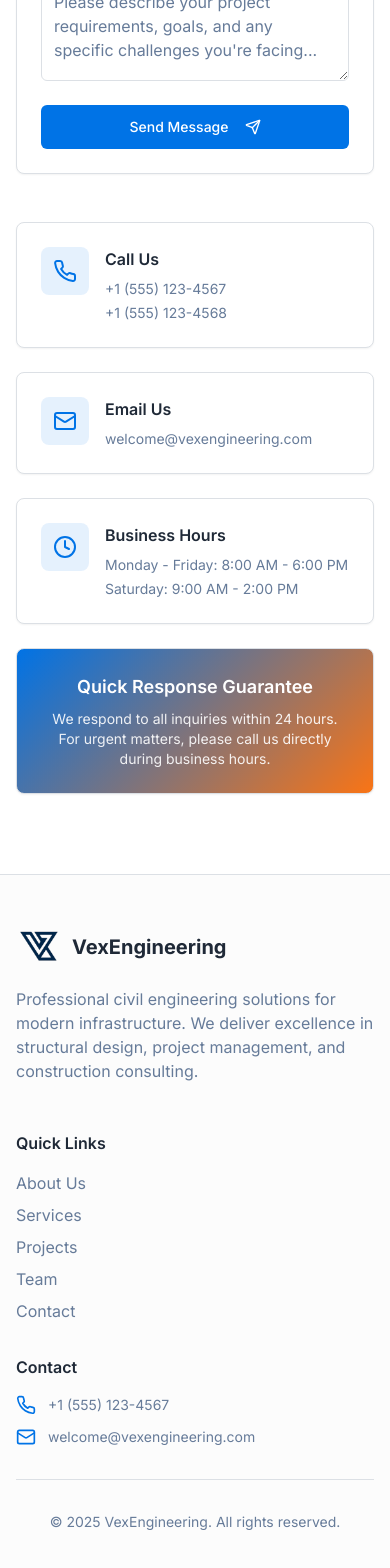
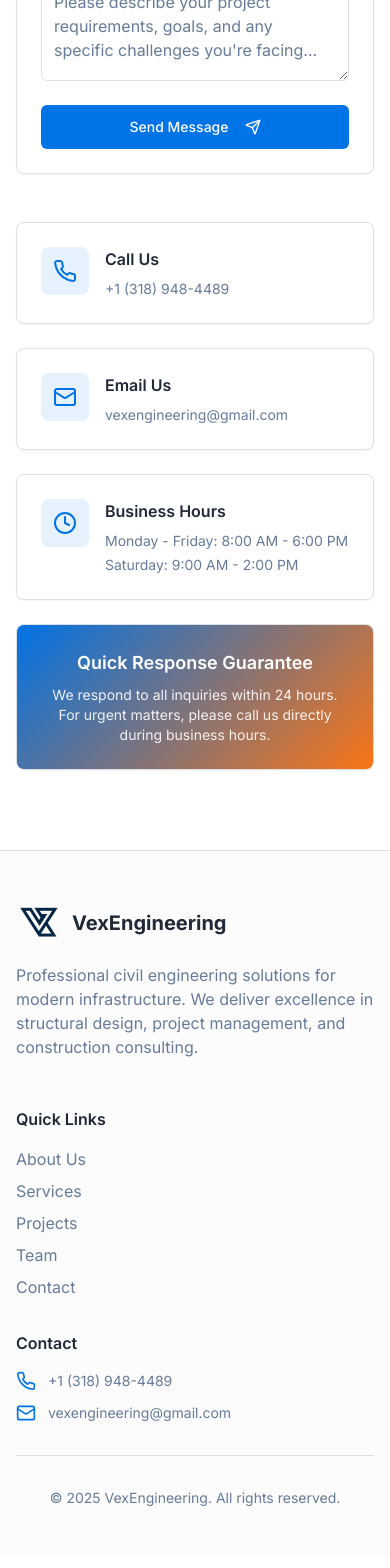
Before and after one commit to phoenix-legend7/vex-engineering, a Next.js app: page /contact in a window 390 px wide. Shown: the part 1439-3007 px from the top of the page. Built offline with nearby package versions, Linux system fonts and the light colour scheme.

Commit message:
Update contact information in Contact page and Footer component with new phone number and email address.

```diff
--- a/app/contact/page.tsx
+++ b/app/contact/page.tsx
@@ -220,12 +220,12 @@ export default function Contact() {
     {
       icon: Phone,
       title: "Call Us",
-      details: ["+1 (555) 123-4567", "+1 (555) 123-4568"],
+      details: ["+1 (318) 948-4489"],
     },
     {
       icon: Mail,
       title: "Email Us",
-      details: ["welcome@vexengineering.com"],
+      details: ["vexengineering@gmail.com"],
     },
     {
       icon: Clock,
--- a/src/components/layout/Footer.tsx
+++ b/src/components/layout/Footer.tsx
@@ -83,13 +83,13 @@ const Footer = () => {
               <div className="flex items-center space-x-3">
                 <Phone className="h-5 w-5 text-primary flex-shrink-0" />
                 <span className="text-muted-foreground text-sm">
-                  +1 (555) 123-4567
+                  +1 (318) 948-4489
                 </span>
               </div>
               <div className="flex items-center space-x-3">
                 <Mail className="h-5 w-5 text-primary flex-shrink-0" />
                 <span className="text-muted-foreground text-sm">
-                  welcome@vexengineering.com
+                  vexengineering@gmail.com
                 </span>
               </div>
             </div>
```
